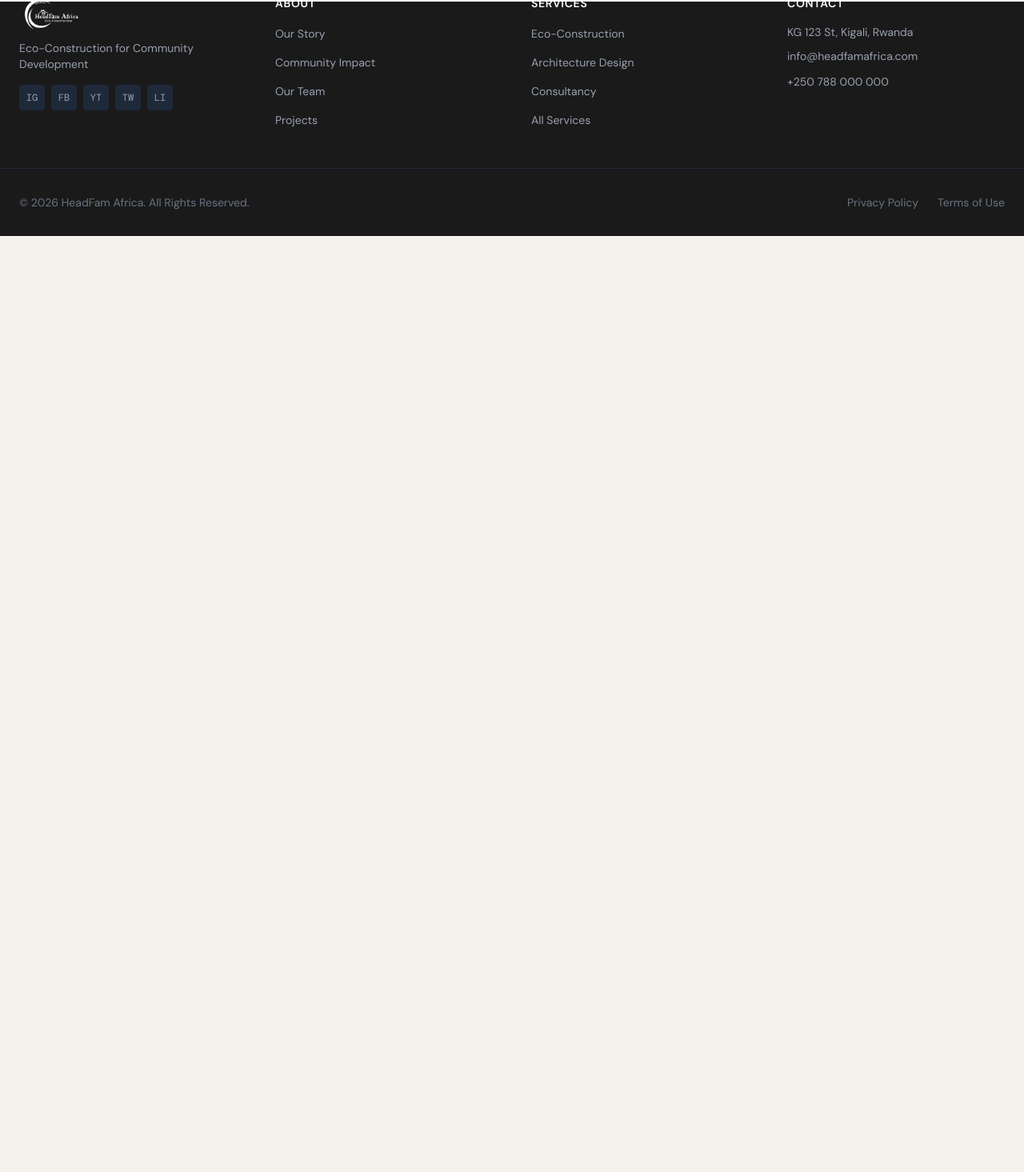
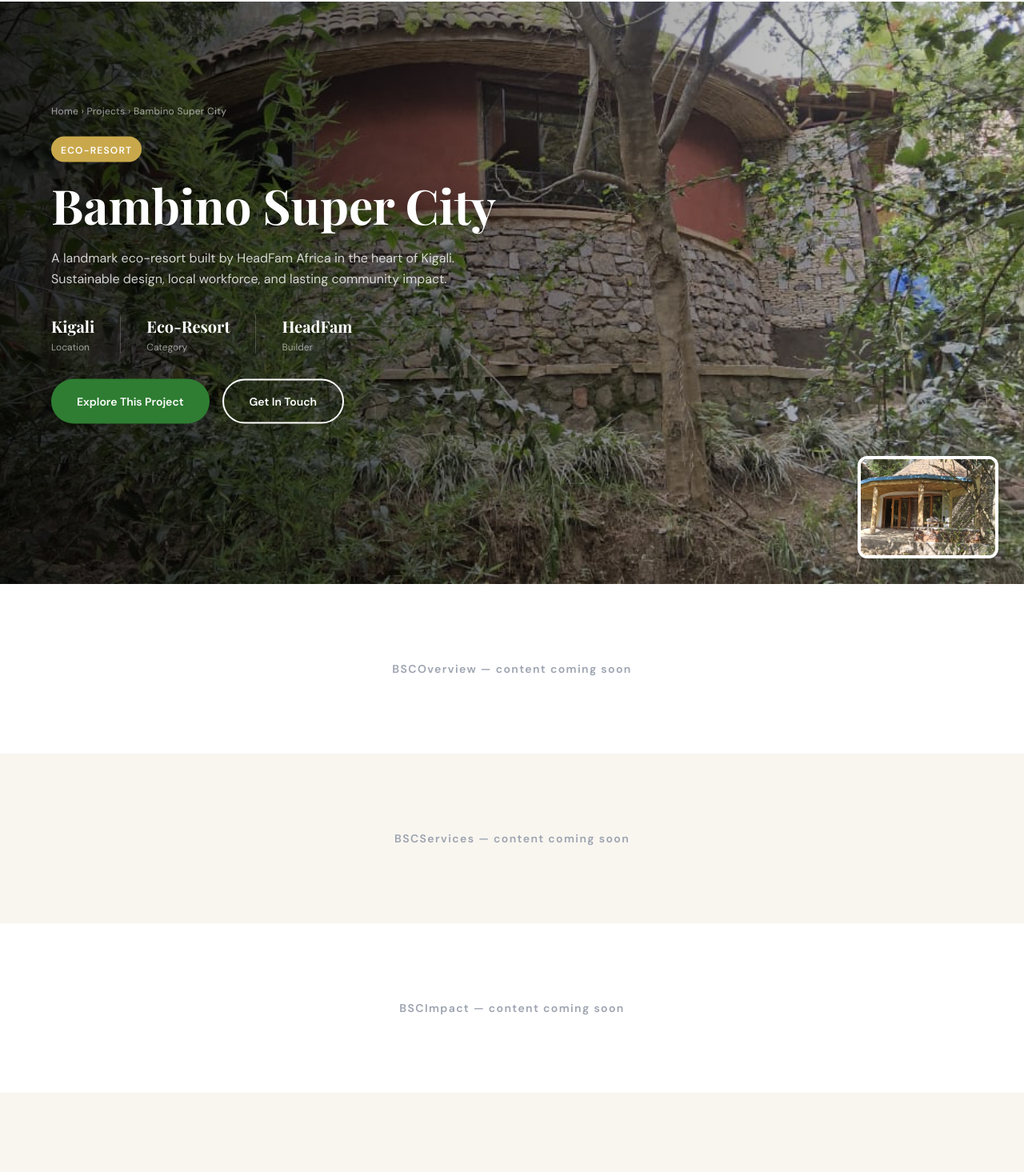
Before and after one commit to muhorakeye/Headfam, a React (Vite) app: page /projects/bambino-super-city in a window 1280 px wide. Shown: the part 70-1535 px from the top of the page at 80% size. Before the commit the page ends 800 px from the top, so only its background shows below. Built offline with nearby package versions, Linux system fonts and the light colour scheme.

Commit message:
fix(bsc): correct hero image imports and build BSCOverview with meta bar and split content layout

```diff
--- a/src/components/sections/Projects/bambinoSuperCity/BSCGallery.tsx
+++ b/src/components/sections/Projects/bambinoSuperCity/BSCGallery.tsx
@@ -2,8 +2,17 @@
 
 export default function BSCGallery(): JSX.Element {
   return (
-    <section id="bsc-gallery">
-      {/* BSCGallery — coming soon */}
+    <section
+      id="bsc-gallery"
+      className="w-full flex items-center justify-center py-24 px-6"
+      style={{ backgroundColor: '#f9f6f0' }}
+    >
+      <p
+        className="text-sm font-bold tracking-widest"
+        style={{ color: '#9ca3af', fontFamily: '"DM Sans", sans-serif' }}
+      >
+        BSCGallery — content coming soon
+      </p>
     </section>
   )
 }
--- a/src/components/sections/Projects/bambinoSuperCity/BSCHero.tsx
+++ b/src/components/sections/Projects/bambinoSuperCity/BSCHero.tsx
@@ -1,9 +1,182 @@
 import type { JSX } from 'react'
+import { useState, useEffect } from 'react'
+import { motion } from 'framer-motion'
+import bambino0 from '../../../../assets/Bambino/B1.jpeg'
+import bambino1 from '../../../../assets/Bambino/B2.jpeg'
+
+const onImgError = (e: React.SyntheticEvent<HTMLImageElement>) => {
+  e.currentTarget.style.backgroundColor = '#1b4332'
+  e.currentTarget.src = ''
+}
 
 export default function BSCHero(): JSX.Element {
+  const [btn1Hovered, setBtn1Hovered] = useState<boolean>(false)
+  const [btn2Hovered, setBtn2Hovered] = useState<boolean>(false)
+
+  useEffect(() => {
+    window.scrollTo(0, 0)
+  }, [])
+
+  const scrollToOverview = () => {
+    const el = document.getElementById('bsc-overview')
+    if (el) el.scrollIntoView({ behavior: 'smooth' })
+  }
+
   return (
-    <section id="bsc-hero">
-      {/* BSCHero — coming soon */}
+    <section
+      id="bsc-hero"
+      className="relative overflow-hidden h-screen"
+      style={{ minHeight: '600px' }}
+    >
+      {/* Background image */}
+      <img
+        src={bambino0}
+        alt="Bambino Super City"
+        onError={onImgError}
+        className="absolute inset-0 w-full h-full object-cover object-center z-0"
+      />
+
+      {/* Dark gradient overlay */}
+      <div
+        className="absolute inset-0 z-10"
+        style={{
+          background:
+            'linear-gradient(to right, rgba(0,0,0,0.80) 0%, rgba(0,0,0,0.35) 60%, rgba(0,0,0,0.1) 100%)',
+        }}
+      />
+
+      {/* Floating thumbnail */}
+      <img
+        src={bambino1}
+        alt="Bambino Super City detail"
+        onError={onImgError}
+        className="absolute bottom-8 right-8 z-20 w-44 h-32 object-cover rounded-xl shadow-2xl border-4 border-white"
+      />
+
+      {/* Content block */}
+      <div
+        className="absolute left-10 md:left-16 z-20 max-w-xl"
+        style={{ top: '50%', transform: 'translateY(-50%)' }}
+      >
+        {/* Breadcrumb */}
+        <motion.p
+          className="text-xs tracking-wide mb-6"
+          style={{ color: 'rgba(255,255,255,0.6)', fontFamily: '"DM Sans", sans-serif' }}
+          initial={{ opacity: 0 }}
+          animate={{ opacity: 1 }}
+          transition={{ delay: 0.2, duration: 0.5 }}
+        >
+          Home &rsaquo; Projects &rsaquo; Bambino Super City
+        </motion.p>
+
+        {/* Category badge */}
+        <motion.div
+          className="inline-flex items-center gap-2 mb-4"
+          initial={{ opacity: 0, y: 16 }}
+          animate={{ opacity: 1, y: 0 }}
+          transition={{ delay: 0.3, duration: 0.5 }}
+        >
+          <div className="px-3 py-1 rounded-full" style={{ backgroundColor: '#C9A84C' }}>
+            <span
+              className="text-xs font-bold text-white tracking-widest"
+              style={{ fontFamily: '"DM Sans", sans-serif' }}
+            >
+              ECO-RESORT
+            </span>
+          </div>
+        </motion.div>
+
+        {/* Title */}
+        <motion.h1
+          className="text-4xl md:text-6xl font-black text-white leading-tight mb-4"
+          style={{
+            fontFamily: '"Playfair Display", serif',
+            textShadow: '0 2px 20px rgba(0,0,0,0.3)',
+          }}
+          initial={{ opacity: 0, y: 24 }}
+          animate={{ opacity: 1, y: 0 }}
+          transition={{ delay: 0.4, duration: 0.7 }}
+        >
+          Bambino Super City
+        </motion.h1>
+
+        {/* Tagline */}
+        <motion.p
+          className="text-base leading-relaxed mb-8"
+          style={{ color: 'rgba(255,255,255,0.8)', fontFamily: '"DM Sans", sans-serif' }}
+          initial={{ opacity: 0 }}
+          animate={{ opacity: 1 }}
+          transition={{ delay: 0.6, duration: 0.5 }}
+        >
+          A landmark eco-resort built by HeadFam Africa in the heart of Kigali. Sustainable design,
+          local workforce, and lasting community impact.
+        </motion.p>
+
+        {/* Stats row */}
+        <motion.div
+          className="flex gap-8 mb-8"
+          initial={{ opacity: 0, y: 16 }}
+          animate={{ opacity: 1, y: 0 }}
+          transition={{ delay: 0.7, duration: 0.5 }}
+        >
+          {[
+            { value: 'Kigali', label: 'Location', border: true },
+            { value: 'Eco-Resort', label: 'Category', border: true },
+            { value: 'HeadFam', label: 'Builder', border: false },
+          ].map((stat) => (
+            <div
+              key={stat.label}
+              className={stat.border ? 'pr-8' : ''}
+              style={stat.border ? { borderRight: '1px solid rgba(255,255,255,0.2)' } : {}}
+            >
+              <p
+                className="text-xl font-black text-white"
+                style={{ fontFamily: '"Playfair Display", serif' }}
+              >
+                {stat.value}
+              </p>
+              <p
+                className="text-xs mt-1"
+                style={{ color: 'rgba(255,255,255,0.55)', fontFamily: '"DM Sans", sans-serif' }}
+              >
+                {stat.label}
+              </p>
+            </div>
+          ))}
+        </motion.div>
+
+        {/* Button row */}
+        <motion.div
+          className="flex gap-4 flex-wrap"
+          initial={{ opacity: 0 }}
+          animate={{ opacity: 1 }}
+          transition={{ delay: 0.8, duration: 0.5 }}
+        >
+          <button
+            onClick={scrollToOverview}
+            className="px-8 py-4 rounded-full text-sm font-bold text-white transition-colors duration-300"
+            style={{ backgroundColor: btn1Hovered ? '#C9A84C' : '#2E7D32' }}
+            onMouseEnter={() => setBtn1Hovered(true)}
+            onMouseLeave={() => setBtn1Hovered(false)}
+          >
+            Explore This Project
+          </button>
+
+          <a
+            href="/contact"
+            className="px-8 py-4 rounded-full text-sm font-semibold transition-colors duration-300"
+            style={{
+              border: '2px solid white',
+              backgroundColor: btn2Hovered ? 'white' : 'transparent',
+              color: btn2Hovered ? '#1a1a1a' : 'white',
+            }}
+            onMouseEnter={() => setBtn2Hovered(true)}
+            onMouseLeave={() => setBtn2Hovered(false)}
+          >
+            Get In Touch
+          </a>
+        </motion.div>
+      </div>
     </section>
   )
 }
--- a/src/components/sections/Projects/bambinoSuperCity/BSCImpact.tsx
+++ b/src/components/sections/Projects/bambinoSuperCity/BSCImpact.tsx
@@ -2,8 +2,17 @@
 
 export default function BSCImpact(): JSX.Element {
   return (
-    <section id="bsc-impact">
-      {/* BSCImpact — coming soon */}
+    <section
+      id="bsc-impact"
+      className="w-full flex items-center justify-center py-24 px-6"
+      style={{ backgroundColor: '#ffffff' }}
+    >
+      <p
+        className="text-sm font-bold tracking-widest"
+        style={{ color: '#9ca3af', fontFamily: '"DM Sans", sans-serif' }}
+      >
+        BSCImpact — content coming soon
+      </p>
     </section>
   )
 }
--- a/src/components/sections/Projects/bambinoSuperCity/BSCOverview.tsx
+++ b/src/components/sections/Projects/bambinoSuperCity/BSCOverview.tsx
@@ -2,8 +2,17 @@
 
 export default function BSCOverview(): JSX.Element {
   return (
-    <section id="bsc-overview">
-      {/* BSCOverview — coming soon */}
+    <section
+      id="bsc-overview"
+      className="w-full flex items-center justify-center py-24 px-6"
+      style={{ backgroundColor: '#ffffff' }}
+    >
+      <p
+        className="text-sm font-bold tracking-widest"
+        style={{ color: '#9ca3af', fontFamily: '"DM Sans", sans-serif' }}
+      >
+        BSCOverview — content coming soon
+      </p>
     </section>
   )
 }
--- a/src/components/sections/Projects/bambinoSuperCity/BSCServices.tsx
+++ b/src/components/sections/Projects/bambinoSuperCity/BSCServices.tsx
@@ -2,8 +2,17 @@
 
 export default function BSCServices(): JSX.Element {
   return (
-    <section id="bsc-services">
-      {/* BSCServices — coming soon */}
+    <section
+      id="bsc-services"
+      className="w-full flex items-center justify-center py-24 px-6"
+      style={{ backgroundColor: '#f9f6f0' }}
+    >
+      <p
+        className="text-sm font-bold tracking-widest"
+        style={{ color: '#9ca3af', fontFamily: '"DM Sans", sans-serif' }}
+      >
+        BSCServices — content coming soon
+      </p>
     </section>
   )
 }
```
